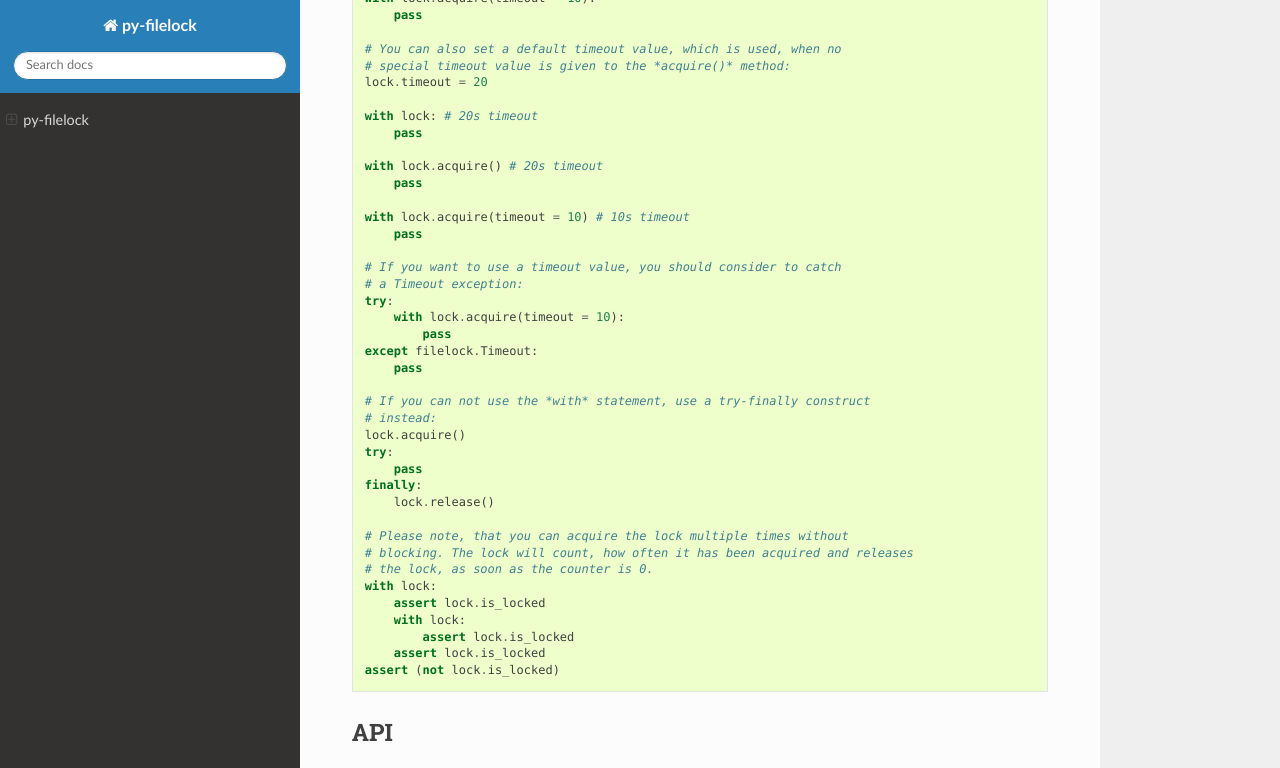
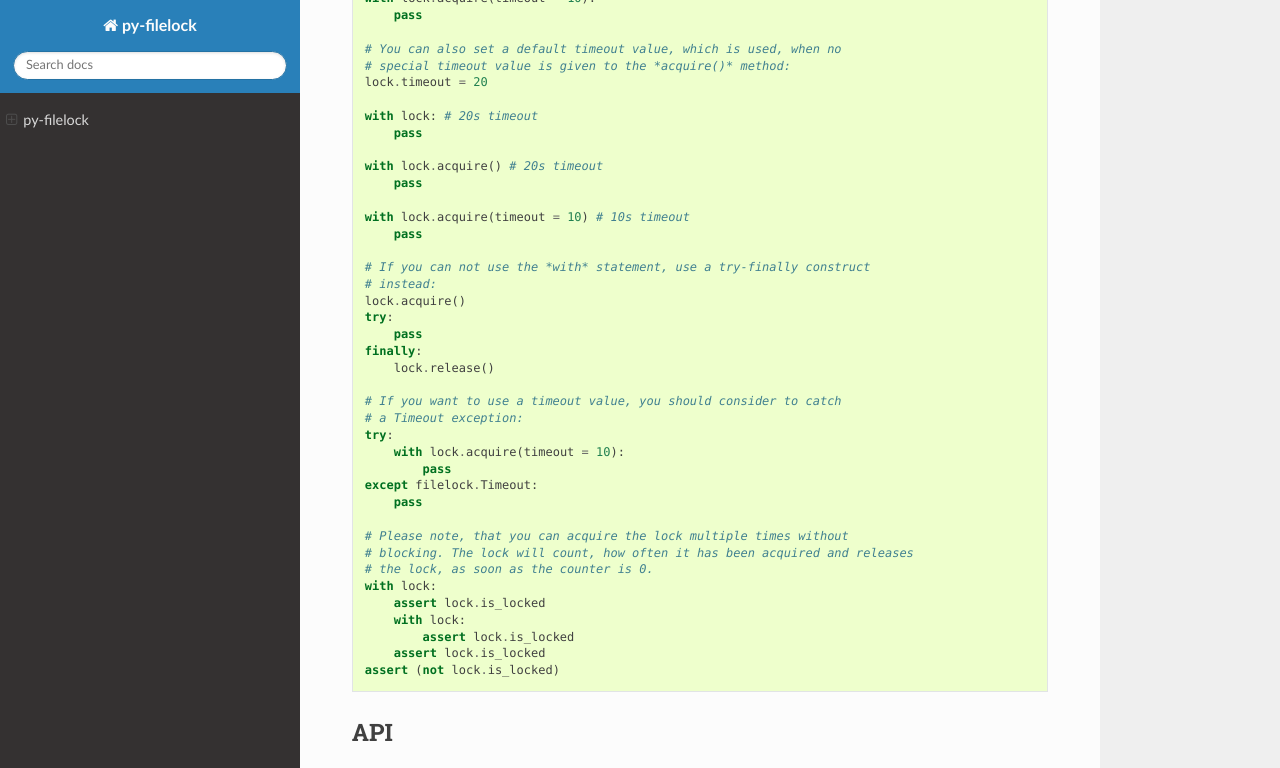
Before and after one commit to tox-dev/filelock, a Sphinx documentation site: the page built from docs/source/index.rst, in a window 1280 px wide and 900 px high, scrolled down 1342 px, cut to the strip 0-768 px from the top of the window. Built offline with Sphinx 7.4.7 and the Read the Docs theme 2.0.0, drawn with Linux system fonts in a browser that asks for light colours; the version number could not be read and is left out; some of the changed lines change nothing that is shown.

Commit message:
*updated* change order of the examples (see pull request #16)

```diff
--- a/docs/source/index.rst
+++ b/docs/source/index.rst
@@ -86,6 +86,14 @@ Examples
     with lock.acquire(timeout = 10) # 10s timeout
         pass
 
+    # If you can not use the *with* statement, use a try-finally construct
+    # instead:
+    lock.acquire()
+    try:
+        pass
+    finally:
+        lock.release()
+
     # If you want to use a timeout value, you should consider to catch
     # a Timeout exception:
     try:
@@ -93,14 +101,6 @@ Examples
             pass
     except filelock.Timeout:
         pass
-
-    # If you can not use the *with* statement, use a try-finally construct
-    # instead:
-    lock.acquire()
-    try:
-        pass
-    finally:
-        lock.release()
 
     # Please note, that you can acquire the lock multiple times without
     # blocking. The lock will count, how often it has been acquired and releases
```
